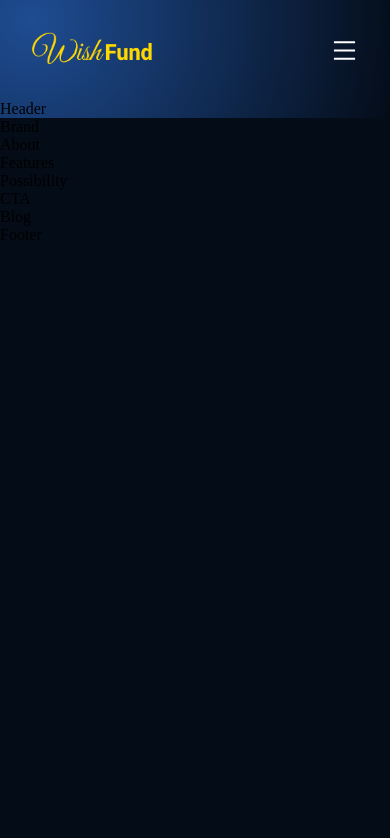
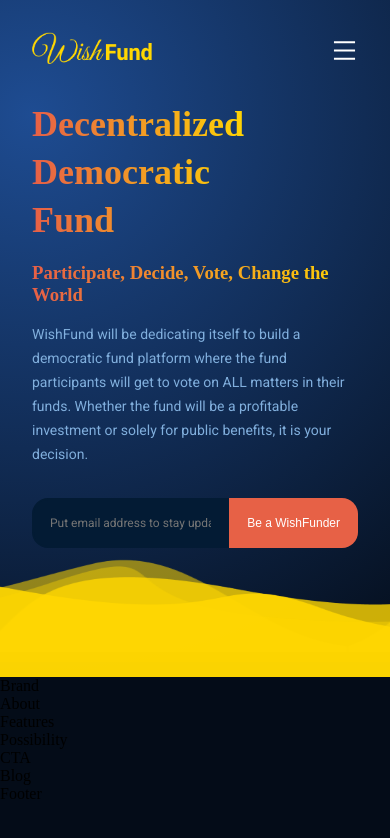
Before and after one commit to seanecal/wishing-fund-demo, a React (Vite) app: page / in a window 390 px wide. Shown: the top 838 px of the page. Built offline with nearby package versions, Linux system fonts and the light colour scheme.

Commit message:
header section done

```diff
--- a/src/components/navbar/Navbar.jsx
+++ b/src/components/navbar/Navbar.jsx
@@ -2,12 +2,6 @@
 import logo from '../../assets/logo.png'
 import { useState } from 'react'
 import { AiOutlineMenu, AiOutlineClose } from 'react-icons/ai'
-
-const MenuContent = () => {
-  <>
-
-  </>
-}
 
 export function Navbar() {
   const [menu, setMenu] = useState(false)
--- a/src/components/navbar/navbar.css
+++ b/src/components/navbar/navbar.css
@@ -50,7 +50,7 @@
   color: #fff;
   background: var(--color-button);
   font-family: var(--font-family);
-  font-weight: 500;
+  font-weight: bold;
   border-radius: 8px;
   line-height: 25px;
   border: none;
--- a/src/containers/header/header.css
+++ b/src/containers/header/header.css
@@ -0,0 +1,260 @@
+.wf__header {
+  display: flex;
+  z-index: 1;
+}
+
+.section__padding {
+  padding: 4rem 6rem 0 6rem;
+}
+
+.wf__header-content {
+  flex: 1;
+  display: flex;
+  justify-content: center;
+  align-items: flex-start;
+  flex-direction: column;
+  margin-right: 5rem;
+}
+
+.wf__header-content h1{
+  font-weight: 800;
+  font-size: 62px;
+}
+
+.wf__header-content p{
+  font-weight: normal ;
+  font-size: 20px;
+  color: var(--color-text);
+  font-family: var(--font-family);
+  line-height: 27px;
+  margin-top: 1rem;
+}
+
+.wf__header-content__input {
+  width:100%;
+  margin: 2rem 0 4rem;
+  display: flex;
+}
+
+.wf__header-content__input input {
+  flex: 1;
+  width: 100%;
+  min-height: 50px;
+  padding: 0 1rem;
+  background: var(--color-footer);
+  border-radius: 16px 0px 0px 16px;
+  border: 2px solid var(--color-footer);
+  font-family: var(--font-family);
+  font-size:20px;
+  line-height: 27px;
+  color: var(--color-text);
+  outline: none;
+}
+
+.wf__header-content__input button {
+  flex: 0.6;
+  background: var(--color-button);
+  color: #fff;
+  font-weight: normal;
+  padding: 0.5rem 1rem;
+  border-radius: 0px 16px 16px 0px;
+  outline: none;
+  border: none;
+  cursor: pointer;
+  min-height: 50px;
+}
+
+.wf__header-content__image {
+  flex: 1.5;
+  display: flex;
+  justify-content: center;
+  align-items: center;
+}
+
+.wf__header-content__image img {
+  width: 100%;
+  height: 100%;
+}
+
+.wf__wave-section {
+  position: relative;
+  width:100%;
+  height: 2vh;
+  bottom: 35px;
+  /* overflow: hidden; */
+}
+
+.wf__wave {
+  position: absolute;
+  bottom: 0;
+  width: 100vw;
+  height: 100px;
+  background: url(../../assets/wave.png);
+  background-size: 1900px 100px;
+}
+
+.wave1 {
+  animation: animate 30s linear infinite;
+  z-index: 20;
+  opacity: 0.55;
+  animation-delay: 0s;
+  bottom: -10px;
+}
+
+@keyframes animate {
+  0% {
+    background-position-x: 0;
+  }
+  100% {
+    background-position-x: 1900px;
+  }
+}
+
+.wave2 {
+  animation: animate2 20s linear infinite;
+  z-index: 19;
+  opacity: 0.4;
+  animation-delay: -5s;
+  bottom: -20px;
+}
+
+@keyframes animate2 {
+  0% {
+    background-position-x: 0;
+  }
+  100% {
+    background-position-x: -1900px;
+  }
+}
+
+.wave3 {
+  animation: animate3 15s linear infinite;
+  z-index: 18;
+  opacity: 0.8;
+  animation-delay: -10s;
+  bottom: -35px;
+}
+
+@keyframes animate3 {
+  0% {
+    background-position-x: 0;
+  }
+  100% {
+    background-position-x: -1900px;
+  }
+}
+
+.wave4 {
+  animation: animate4 50s linear infinite;
+  z-index: 18;
+  opacity: 0.9;
+  animation-delay: -2s;
+  bottom: -35px;
+}
+
+@keyframes animate4 {
+  0% {
+    background-position-x: 0;
+  }
+  100% {
+    background-position-x: -1900px;
+  }
+}
+
+/* .wf__bg-container {
+  position: relative;
+  width: 100%;
+  height: 100%;
+  z-index: 0;
+}
+
+.wf__bg-bubbles{
+  position: relative;
+  display: flex;
+} */
+
+/* .wf__bg-bubbles span{
+  position: relative;
+  width: 30px;
+  height: 30px;
+  background: var(--color-subtext);
+  margin: 0 4px;
+  border-radius: 50%;
+  box-shadow: 0 0 10px var(--color-subtext),0 0 50px var(--color-subtext),0 0 100px var(--color-subtext);
+  animation: rising 5s linear infinite;
+  /* animation-duration: calc(120s / var(--i)); */
+/* }
+
+@keyframes rising {
+  0% {
+    transform: translateY(75vh) scale(0);
+  }
+
+  100% {
+    transform: translateY(-20vh) scale(1);
+  }
+
+} */
+
+
+@media screen and (max-width: 1258px){
+  .wf__header{
+    flex-direction: column;
+  }
+  .wf__header-content {
+    margin: 0 0 3rem;
+  }
+  .wf__header-content__image img {
+    height: 50%;
+    width: 50%;
+  }
+  .section__padding {
+    padding: 2rem 6rem;
+  }
+
+}
+
+@media screen and (max-width: 650px) {
+  .wf__header-content h1 {
+    font-size: 48px;
+    line-height: 60px;
+  }
+
+  .wf__header-content p {
+    font-size: 16px;
+    line-height: 24px;
+  }
+  .wf__header-content__input button,
+  .wf__header-content__input input {
+    font-size: 16px;
+    line-height: 24px;
+  }
+  .section__padding {
+    padding: 2rem 4rem 2rem 4rem;
+  }
+}
+
+@media screen and (max-width: 490px) {
+  .wf__header {
+    padding: 0rem 2rem;
+  }
+
+  .wf__header-content h1 {
+    font-size: 36px;
+    line-height: 48px;
+  }
+
+  .wf__header-content p {
+    font-size: 14px;
+    line-height: 24px;
+  }
+  .wf__header-content__input button,
+  .wf__header-content__input input {
+    font-size: 12px;
+    line-height: 16px;
+  }
+  .wf__header-content__image {
+    display: none;
+  }
+
+}
--- a/src/containers/header/header.jsx
+++ b/src/containers/header/header.jsx
@@ -1,7 +1,53 @@
 import './header.css'
+import hero from '../../assets/hero.png'
 
 export function Header() {
   return(
-    <div>Header</div>
+    <>
+    {/* <div className="wf__bg-container">
+      <div className="wf__bg-bubbles">
+        <span></span>
+        <span></span>
+        <span></span>
+        <span></span>
+        <span></span>
+        <span></span>
+        <span></span>
+        <span></span>
+        <span></span>
+        <span></span>
+        <span></span>
+      </div>
+    </div> */}
+    <div className="wf__header section__padding" id="home">
+        <div className="wf__header-content">
+        <h1 className="gradient__text">
+          Decentralized <br />Democratic <br />Fund
+        </h1>
+        <br />
+        <h3 className="gradient__text">
+          Participate, Decide, Vote, Change the World
+        </h3>
+        <p>
+          WishFund will be dedicating itself to build a democratic fund platform where the fund participants will get to vote on ALL matters in their funds.
+          Whether the fund will be a profitable investment or solely for public benefits, it is your decision.
+        </p>
+        <div className="wf__header-content__input">
+          <input type="email" placeholder='Put email address to stay updated'/>
+          <button type="button">Be a WishFunder</button>
+        </div>
+        </div>
+        <div className="wf__header-content__image">
+        <img src={hero} alt="making wish" />
+        </div>
+    </div>
+    <div className="wf__wave-section">
+        <div className="wf__wave wave1"></div>
+        <div className="wf__wave wave2"></div>
+        <div className="wf__wave wave3"></div>
+        <div className="wf__wave wave4"></div>
+    </div>
+
+    </>
   )
 }
```
Also changed, not shown: src/assets/wave.png (added).
